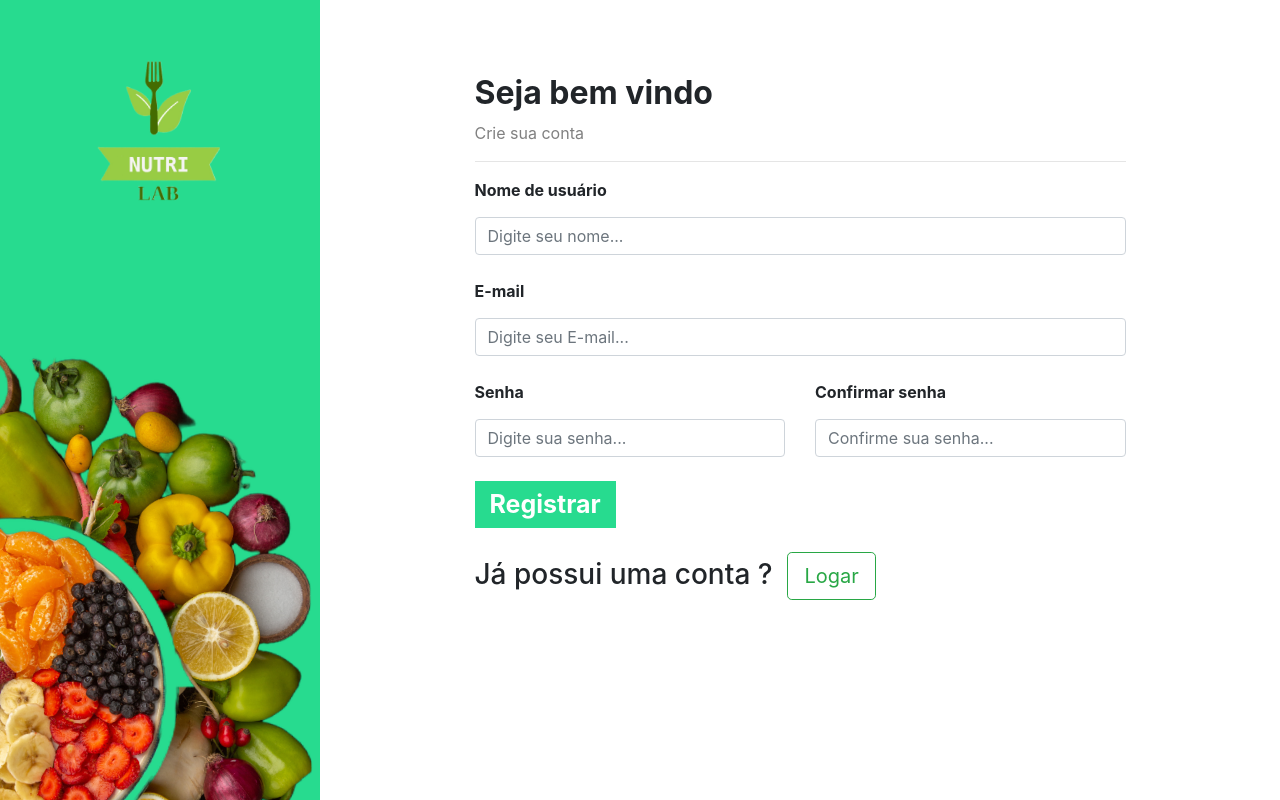
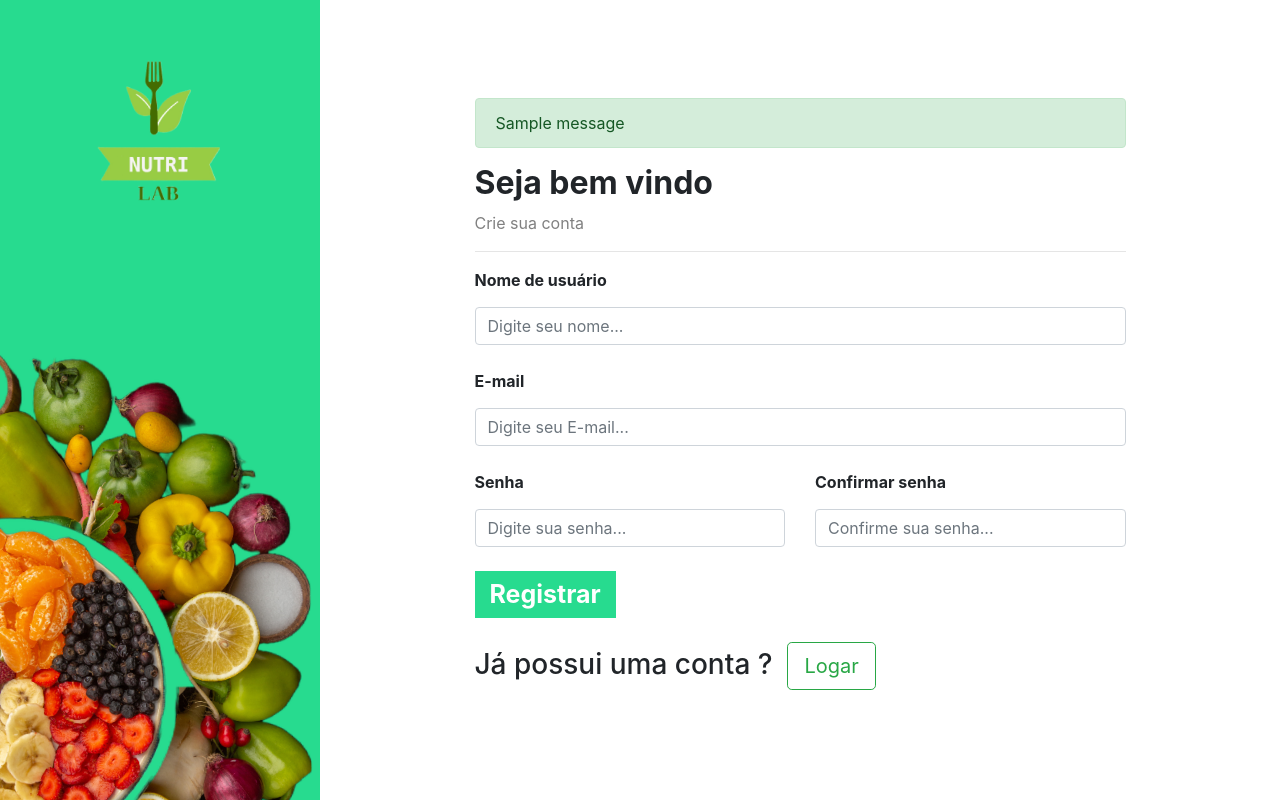
Before and after one commit to Raphael120/nutri-lab, a Django app: page /auth/cadastro/ in a window 1280 px wide. Run offline with Django 4.2, Linux system fonts and the light colour scheme; tables that the repository leaves empty hold one stand-in row (values such as "Sample post"); one stand-in notice (Sample message) is shown.

Commit message:
adicionando as message tags no template de cadastro

```diff
--- a/autenticacao/templates/cadastro.html
+++ b/autenticacao/templates/cadastro.html
@@ -19,10 +19,19 @@
             </div>
             <div class="col-md-9">
                 <div class="area_cadastrar">
+                    {% if messages %}
+                        <br>
+                        {% for message in messages %}
+                            <div class="alert {{message.tags}}">
+                            {{message}}
+                            </div>
+                        {% endfor %}
+                    {% endif %}
+
                     <h2 class="titulo">Seja bem vindo</h2>
                     <p class="sub-titulo">Crie sua conta</p>
                     <hr />
-                    <form action="{% url 'cadastro' %}" method="POST">
+                    <form action="{% url 'cadastro' %}" method="POST"> {% csrf_token %}
                         <span class="bold">Nome de usuário</span>
                         <input
                             class="form-control input-form"
```
